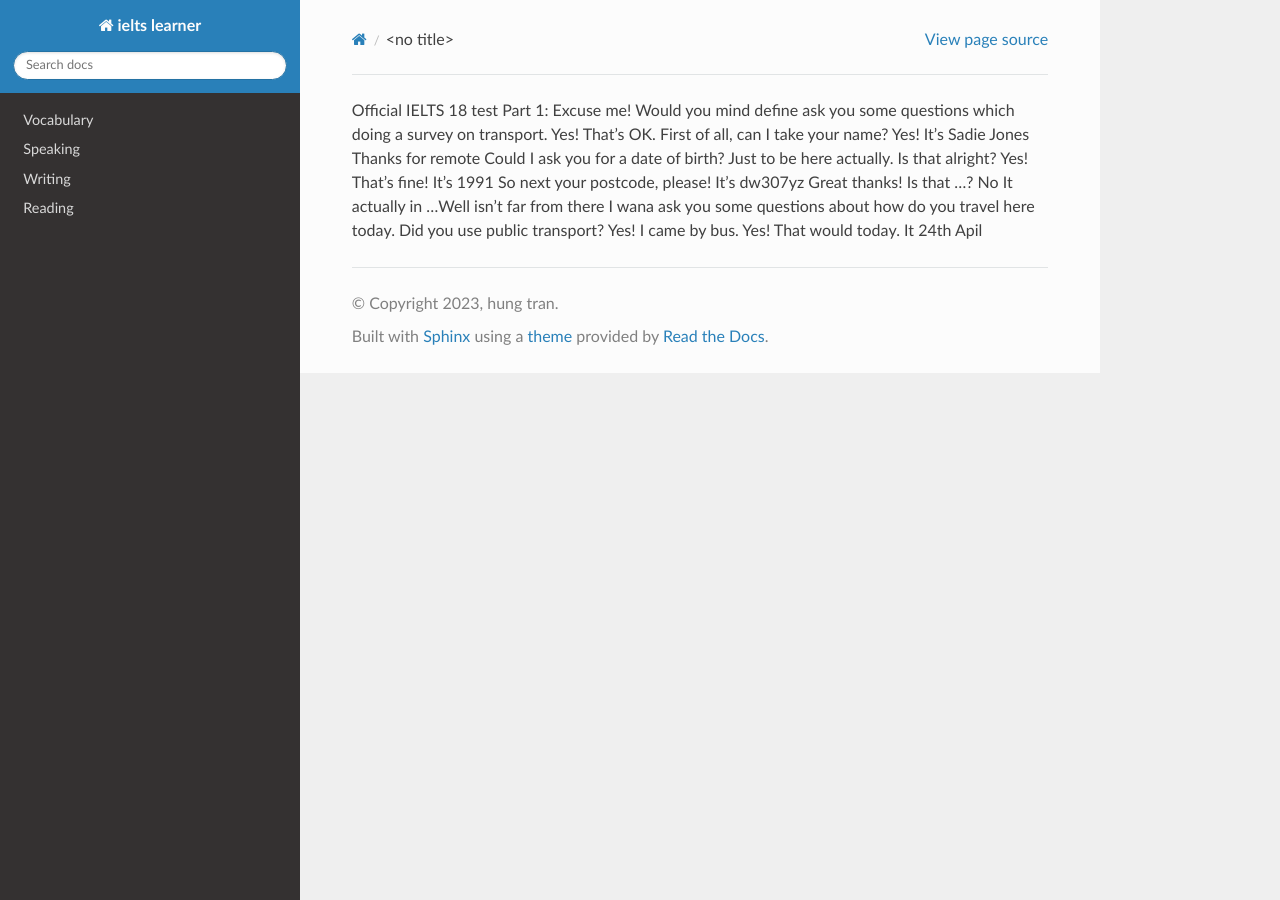
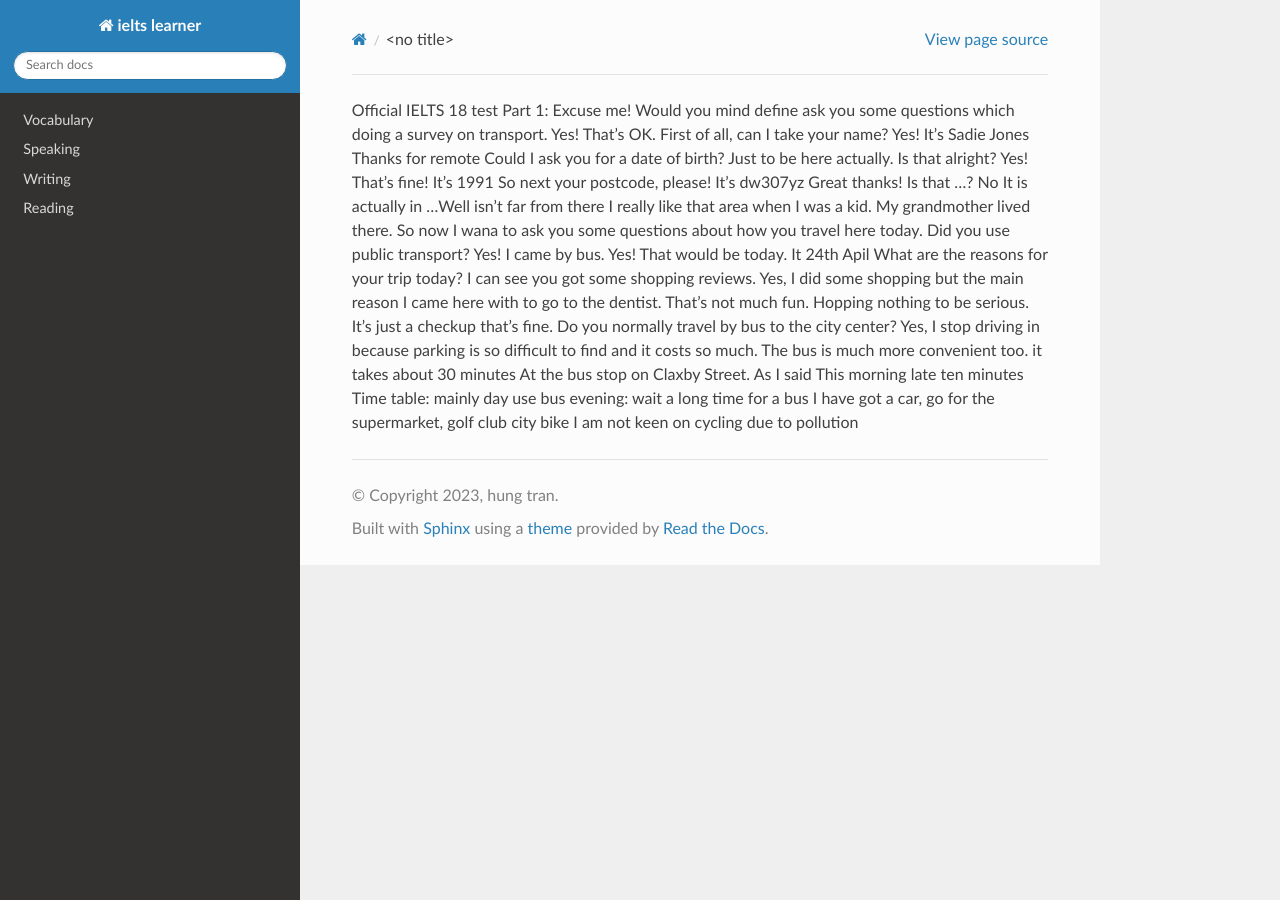
Before and after one commit to hungtranvn/IELTS_Learner, a Sphinx documentation site: the page built from source/listening.rst, in a window 1280 px wide. Built offline with Sphinx 7.4.7 and the Read the Docs theme 2.0.0, drawn with Linux system fonts in a browser that asks for light colours.

Commit message:
Update listening.rst

```diff
--- a/source/listening.rst
+++ b/source/listening.rst
@@ -10,8 +10,23 @@ Yes! That's fine! It's 1991
 So next your postcode, please!
 It's dw307yz
 Great thanks! Is that ...?
-No It actually in ...Well isn't far from there
-I wana ask you some questions about how do you travel here today.
+No It is actually in ...Well isn't far from there
+I really like that area when I was a kid. My grandmother lived there.
+So now I wana to ask you some questions about how you travel here today.
 Did you use public transport?
 Yes! I came by bus.
-Yes! That would today. It 24th Apil
+Yes! That would be today. It 24th Apil
+What are the reasons for your trip today? I can see you got some shopping reviews.
+Yes, I did some shopping but the main reason I came here with to go to the dentist.
+That's not much fun. Hopping nothing to be serious.
+It's just a checkup that's fine.
+Do you normally travel by bus to the city center?
+Yes, I stop driving in because parking is so difficult to find and it costs so much.
+The bus is much more convenient too. it takes about 30 minutes
+At the bus stop on Claxby Street.
+As I said
+This morning late ten minutes
+Time table: mainly day use bus
+evening: wait a long time for a bus
+I have got a car, go for the supermarket, golf club
+city bike I am not keen on cycling due to pollution
```
